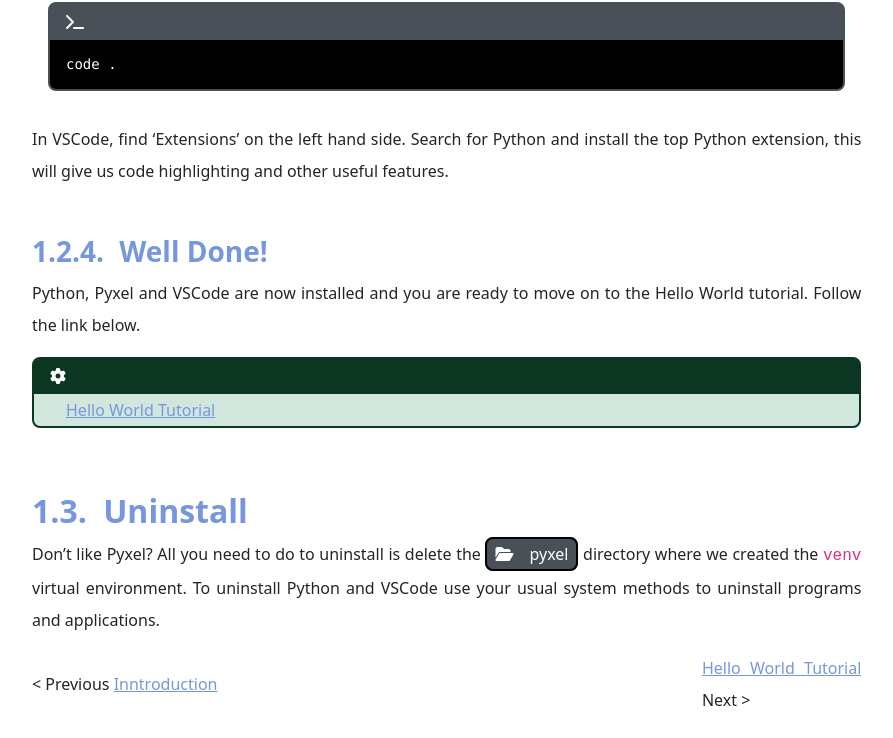
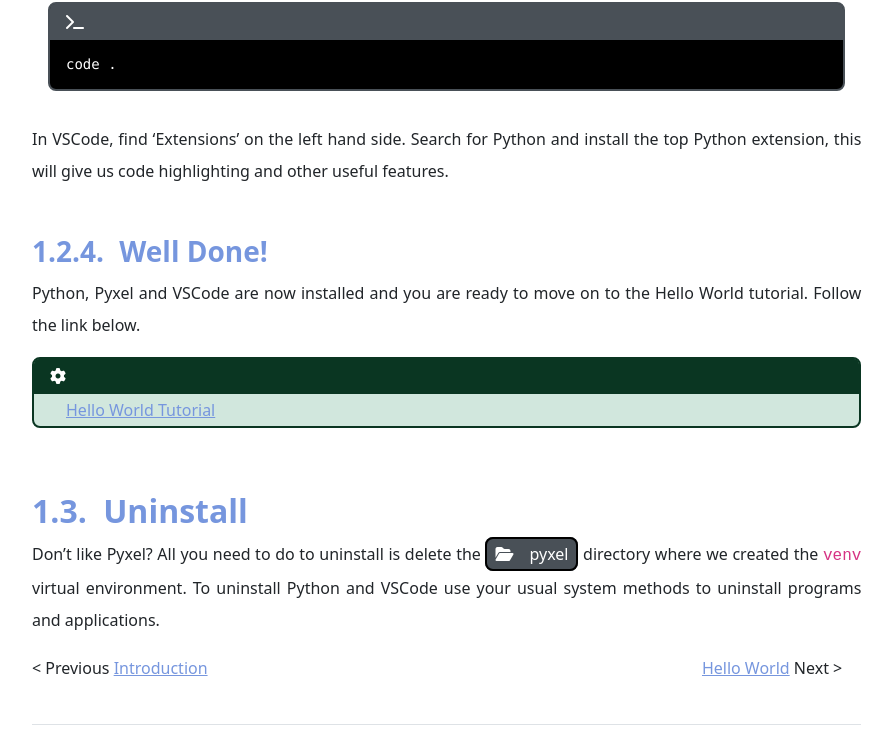
Before and after one commit to 4-3is4-me/4-3is4-me.github.io, a plain HTML site: page beginners_install.html in a window 1280 px wide. Shown: the part 9333-10071 px from the top of the page, without its empty margins (300-1193 px from the left). Drawn offline with nearby package versions, Linux system fonts and the light colour scheme.

Commit message:
Add files via upload

```diff
--- a/beginners_install.html
+++ b/beginners_install.html
@@ -523,11 +523,11 @@ usage:
 <p>Don’t like Pyxel? All you need to do to uninstall is delete the <span class="configdir">pyxel</span> directory where we created the <span class="verbatim">venv</span> virtual environment. To uninstall Python and VSCode use your usual system methods to uninstall programs and applications.</p>
 <div class="columns">
 <div class="column" style="width:40%;">
-<p>&lt; Previous <a href="https://4-3is4-me.github.io/index.html">Inntroduction</a></p>
+<p>&lt; Previous <a href="https://4-3is4-me.github.io/index.html">Introduction</a></p>
 </div><div class="column" style="width:40%;">
 
 </div><div class="column" style="width:20%;">
-<p><a href="https://4-3is4-me.github.io/hello_world.html">Hello World Tutorial</a> Next &gt;</p>
+<p><a href="https://4-3is4-me.github.io/hello_world.html">Hello World</a> Next &gt;</p>
 </div>
 </div>
 </section>
```
